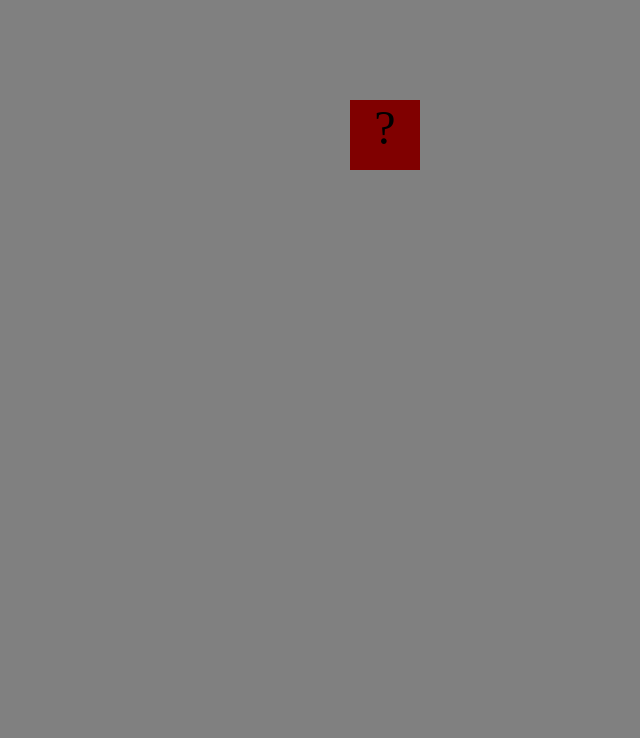
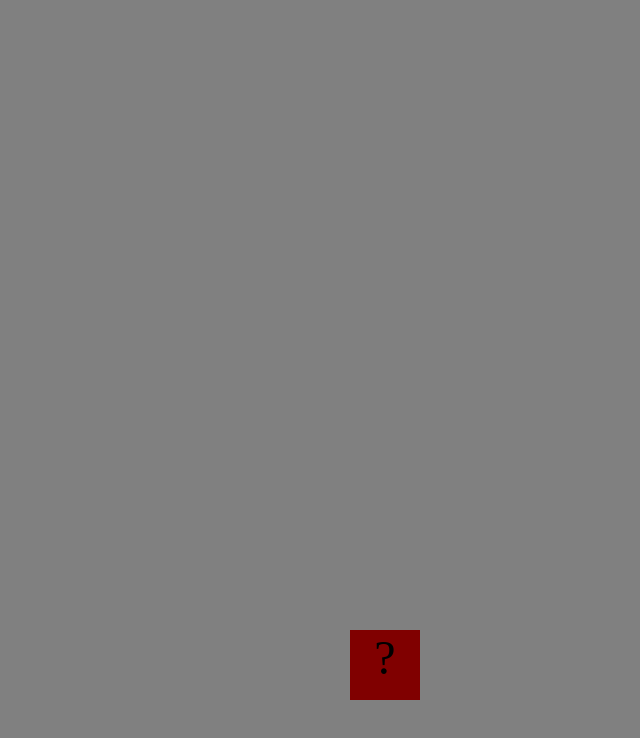
Before and after one commit to adavis567/adavis567.github.io, a plain HTML site: page projects/bouncing-box/index.html in a window 1280 px wide. Shown: the whole page, without its empty margins (640-1280 px from the left). Drawn offline with Linux system fonts and the light colour scheme.

Commit message:
finished box, on challenge 4

```diff
--- a/projects/bouncing-box/index.html
+++ b/projects/bouncing-box/index.html
@@ -53,8 +53,9 @@
 			box.on('click', handleBoxClick);
 
 			// moves the Box to a new position on the screen along the X-Axis
-			function moveBoxTo(newPositionX) {
+			function moveBoxTo(newPositionX, newPositionY) {
 				box.css("left", newPositionX);
+				box.css("top", newPositionY)
 			}
 
 			// changes the text displayed on the Box
@@ -70,6 +71,14 @@
 			var positionX = 0;
 			var points = 0;
 			var speed = 10;
+			var positionY = 0;
+			var speedY = 10;
+			var boardHeight = jQuery(window).height();
+			var randNum = Math.random() * boardWidth;
+			var colorStr = randomColorStr
+			box.css('backround-color', colorStr);
+			var randomColorStr = Math.random() * 250;
+
 
 
 			/*
@@ -79,8 +88,10 @@
 			*/
 			// Your code to increase positionX by 10 here
 			function update() {
-				moveBoxTo(positionX);
+				moveBoxTo(positionX, positionY);
 				positionX = positionX + speed;
+				positionY = positionY + speedY;
+
 				if (positionX > boardWidth) {
 					speed *= -1;
 				}
@@ -88,6 +99,13 @@
 					speed *= -1;
 
 				}
+				if (positionY > boardHeight) {
+					speedY *= -1;
+				}
+				if (positionY < 0) {
+					speedY *= -1;
+				}
+
 
 			};
 
@@ -97,7 +115,7 @@
 			the left side of the screen.
 			*/
 			function handleBoxClick() {
-				positionX = 0;
+				positionX = randNum;
 				points = points + 1;
 				changeBoxText(points);
 				if (speed > 0) {
@@ -108,7 +126,15 @@
 				}
 
 
+
 			};
+			function getRandomColor() {
+				red = randomColorStr
+				green = randomColorStr
+				blue = randomColorStr
+				colorStr = rgb($red,$green,$blue)
+
+			}
 		})();
 	</script>
 </body>
```
